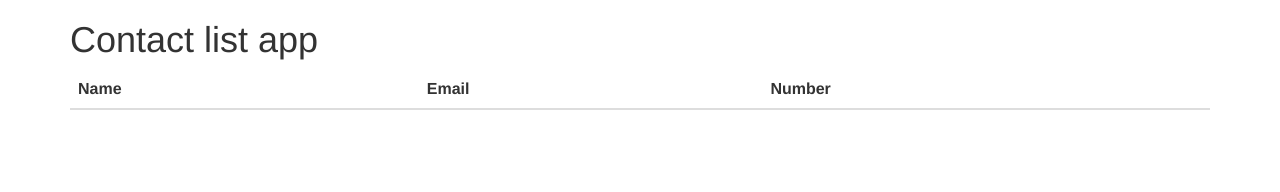
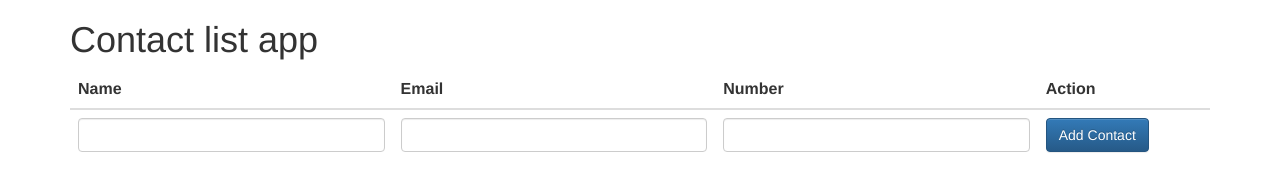
Before and after one commit to ezegg/contactListNodejs, a website: page public/index.html in a window 1280 px wide. Drawn offline with nearby package versions, Linux system fonts and the light colour scheme.

Commit message:
create inputs and addContact Button

```diff
--- a/public/index.html
+++ b/public/index.html
@@ -18,9 +18,16 @@
 						<th>Name</th>
 						<th>Email</th>
 						<th>Number</th>
+						<th>Action</th>
 					</tr>
 				</thead>
 				<tbody>
+					<tr>
+						<td><input type="text" class="form-control" ng-model= "contact.name"></td>
+						<td><input type="text" class="form-control" ng-model= "contact.email"></td>
+						<td><input type="text" class="form-control" ng-model= "contact.number"></td>
+						<td><button class="btn btn-primary" ng-click="addContact()">Add Contact</button></td>
+					</tr>
 					<tr ng-repeat="contact in contactlist">
 						<td>{{contact.name}}</td>
 						<td>{{contact.email}}</td>
```
